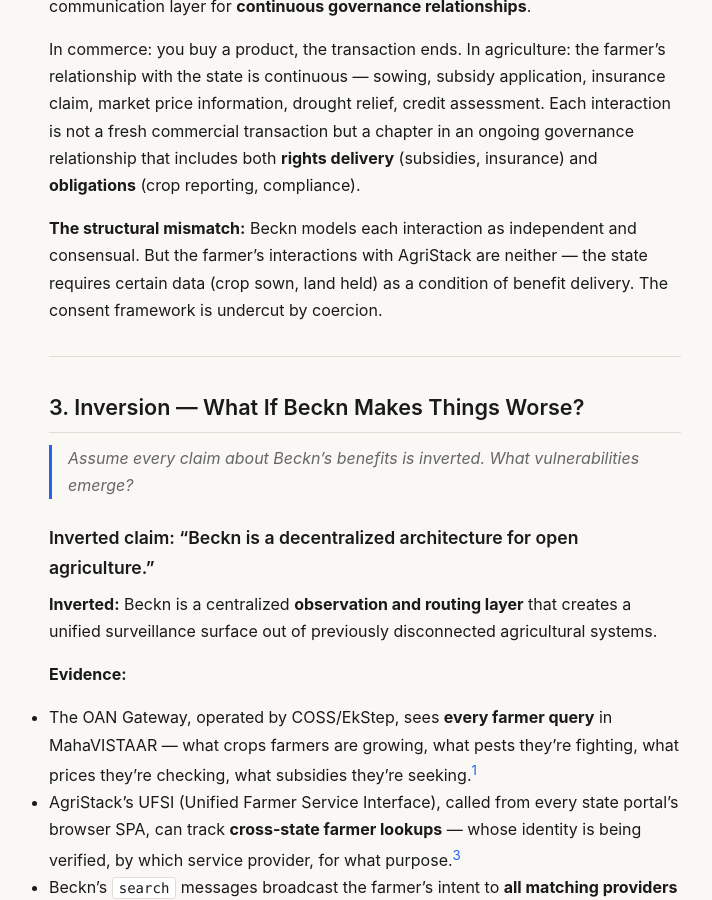
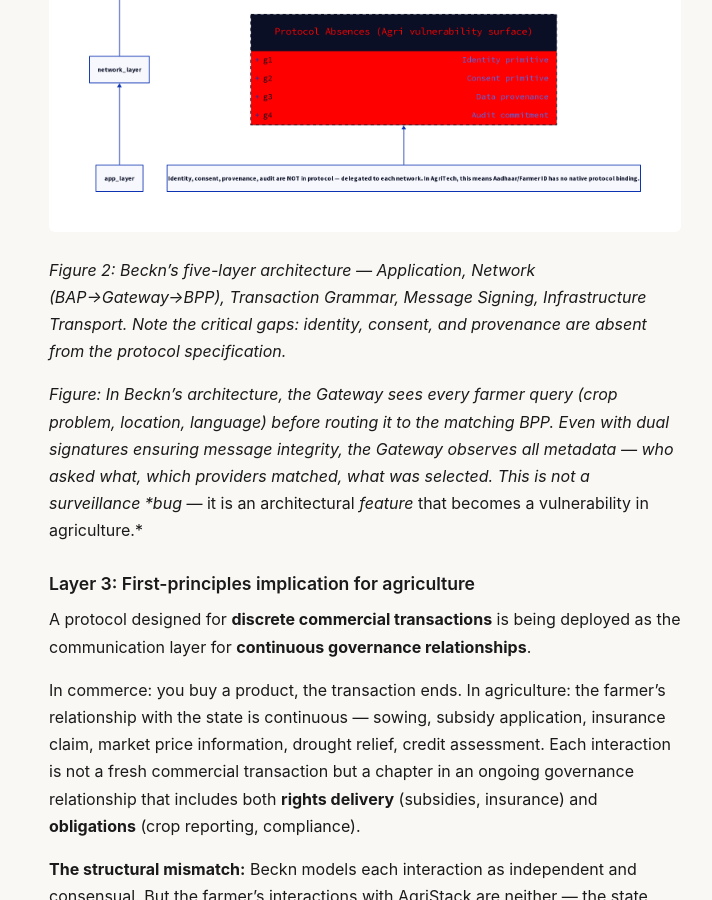
Before and after one commit to CCAgentOrg/semantic-thinking, a Jekyll site: the page built from _posts/2026-07-20-beckn-agristack-structural-vulnerabilities.md, in a window 1280 px wide and 900 px high, scrolled down 5796 px. Shown: the whole window, without its empty margins (275-987 px from the left). Built offline with Jekyll 4.4.1, drawn with Linux system fonts in a browser that asks for light colours; some of the changed text lies outside the part shown.

Commit message:
Add 3 D2-generated architecture diagrams: Beckn layers, AgriStack-OAN stack relationship, vulnerability map

```diff
--- a/_posts/2026-07-20-beckn-agristack-structural-vulnerabilities.md
+++ b/_posts/2026-07-20-beckn-agristack-structural-vulnerabilities.md
@@ -13,7 +13,8 @@
 
 This piece runs **Beckn's entire structural design** through six reasoning recipes from the semantic-algos framework, with a specific focus on what vulnerabilities the protocol's architecture *enables by design* when deployed in agriculture — covering AgriStack, OAN, MahaVISTAAR, and the broader ecosystem.
 
-![Beckn-OAN-AgriStack stack relationship — how the three layers interlock](./images/agristack-oan-stack.png)
+![AgriStack-OAN-Beckn stack: three layers interlocked](/semantic-thinking/images/agristack-oan-stack.png)
+*Figure 1: AgriStack Farmer Registries and ADeX at the foundation, Beckn's gateway-registry layer in the middle, OAN/MahaVISTAAR apps at the top. UFSI bridges the two worlds.*
 *Figure 1: AgriStack's Farmer Registries/ADeX at the foundation, Beckn's gateway-and-registry layer in the middle, OAN/MahaVISTAAR apps at the top. UFSI bridges the two worlds.*
 
 ---
@@ -103,7 +104,8 @@
 
 ### 2A. The Gateway Observation Problem (visualised)
 
-![Gateway Observation Problem — every farmer query visible to the gateway](/semantic-thinking/assets/beckn-gateway-observation.png)
+![Beckn five-layer architecture with gaps highlighted](/semantic-thinking/images/beckn-layers.png)
+*Figure 2: Beckn's five-layer architecture — Application, Network (BAP→Gateway→BPP), Transaction Grammar, Message Signing, Infrastructure Transport. Note the critical gaps: identity, consent, and provenance are absent from the protocol specification.*
 
 *Figure: In Beckn's architecture, the Gateway sees every farmer query (crop problem, location, language) before routing it to the matching BPP. Even with dual signatures ensuring message integrity, the Gateway observes all metadata — who asked what, which providers matched, what was selected. This is not a surveillance *bug* — it is an architectural *feature* that becomes a vulnerability in agriculture.*
 
@@ -345,7 +347,8 @@
 
 If a BPP paid for placement, this must be disclosed in `commercial_placements`.
 
-![Structural vulnerability map showing each recipe analysis mapped to its Beckn component, agricultural context, and risk level](./images/vulnerability-map.png)
+![Seven vulnerability clusters mapped across Beckn components](/semantic-thinking/images/vulnerability-map.png)
+*Figure 3: Seven vulnerability clusters mapped across Beckn components. Each vulnerability is linked to the semantic-algos recipe that uncovered it, the specific agricultural deployment context, the affected Beckn layer, and the risk level.*
 *Figure 3: Seven vulnerability clusters mapped across Beckn components. Each vulnerability is linked to the semantic-algos recipe that uncovered it, the specific agricultural deployment context, and the affected layer.*
 
 ---
```
